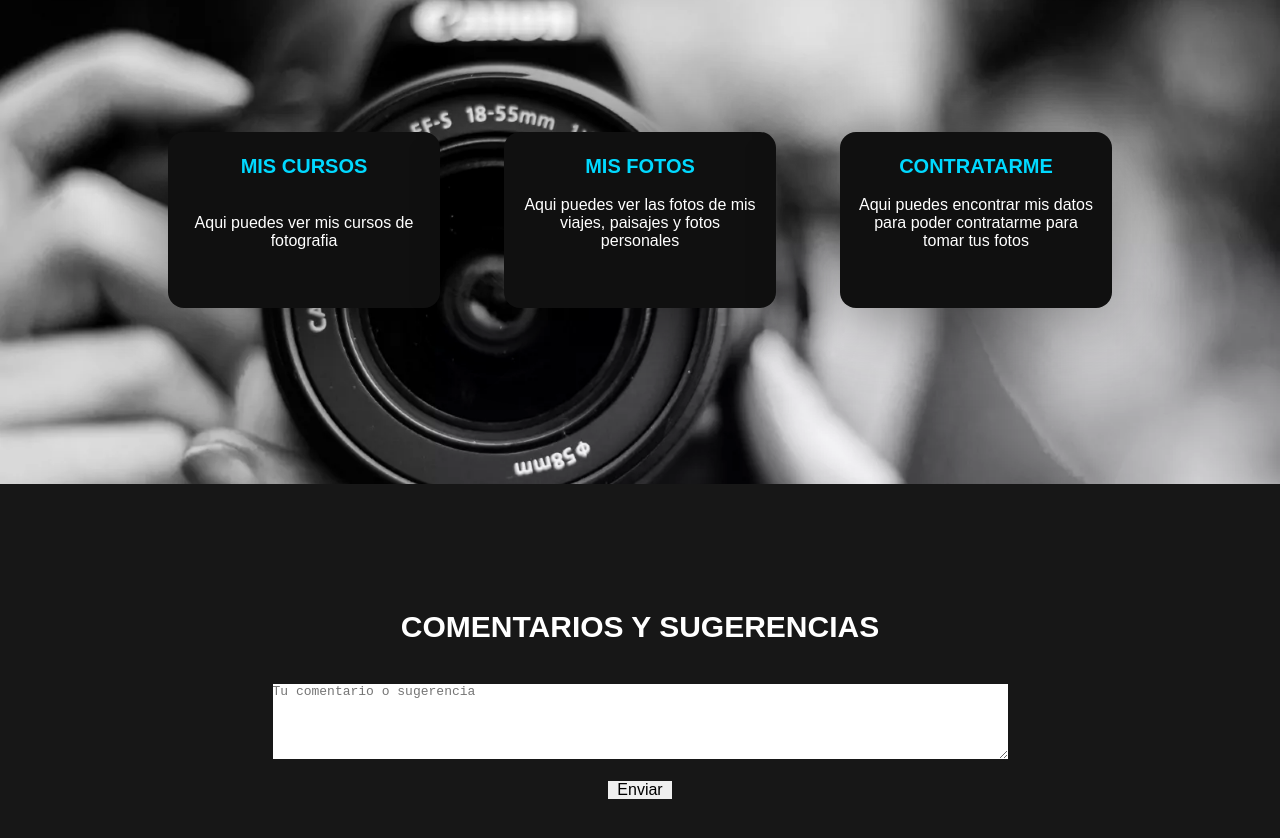
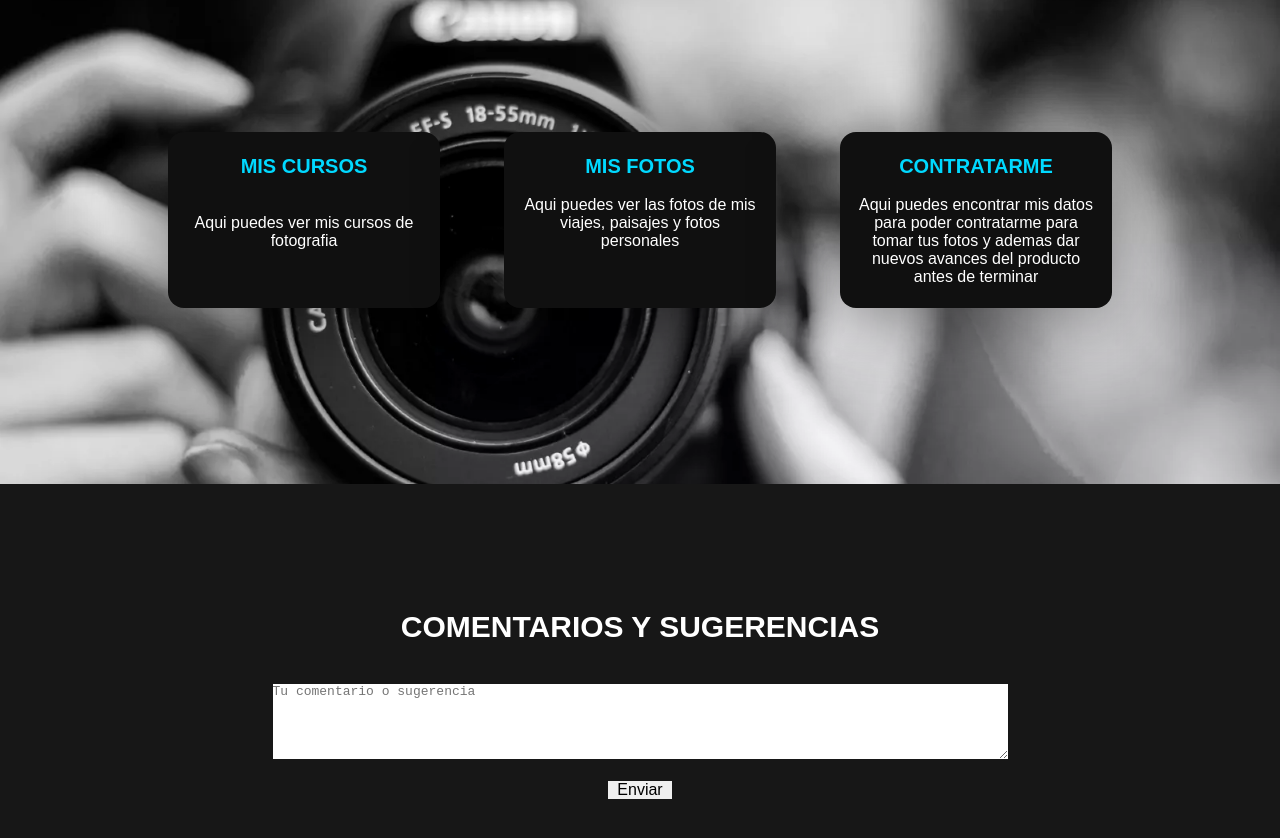
Before and after one commit to risthian-P/pagina_web_enfocando_s, a plain HTML site: page index.html in a window 1280 px wide. Shown: the part 925-1763 px from the top of the page. Drawn offline with Linux system fonts and the light colour scheme.

Commit message:
cambios en index

```diff
--- a/index.html
+++ b/index.html
@@ -11,7 +11,8 @@
 </head>
 <body>
 
-    <!--parte de la barra principal-->
+    <!--parte de la barra principal -->
+
 
     <div class="head">
         <div class="logo">
@@ -55,7 +56,7 @@
             <a href="contacto.html">
             <div class="box">
                 <h3><br>CONTRATARME</h3>
-                <p><br>Aqui puedes encontrar mis datos para poder contratarme para tomar tus fotos</p>
+                <p><br>Aqui puedes encontrar mis datos para poder contratarme para tomar tus fotos y ademas dar nuevos avances del producto antes de terminar</p>
             </div>
             </a>
         </div>
```
